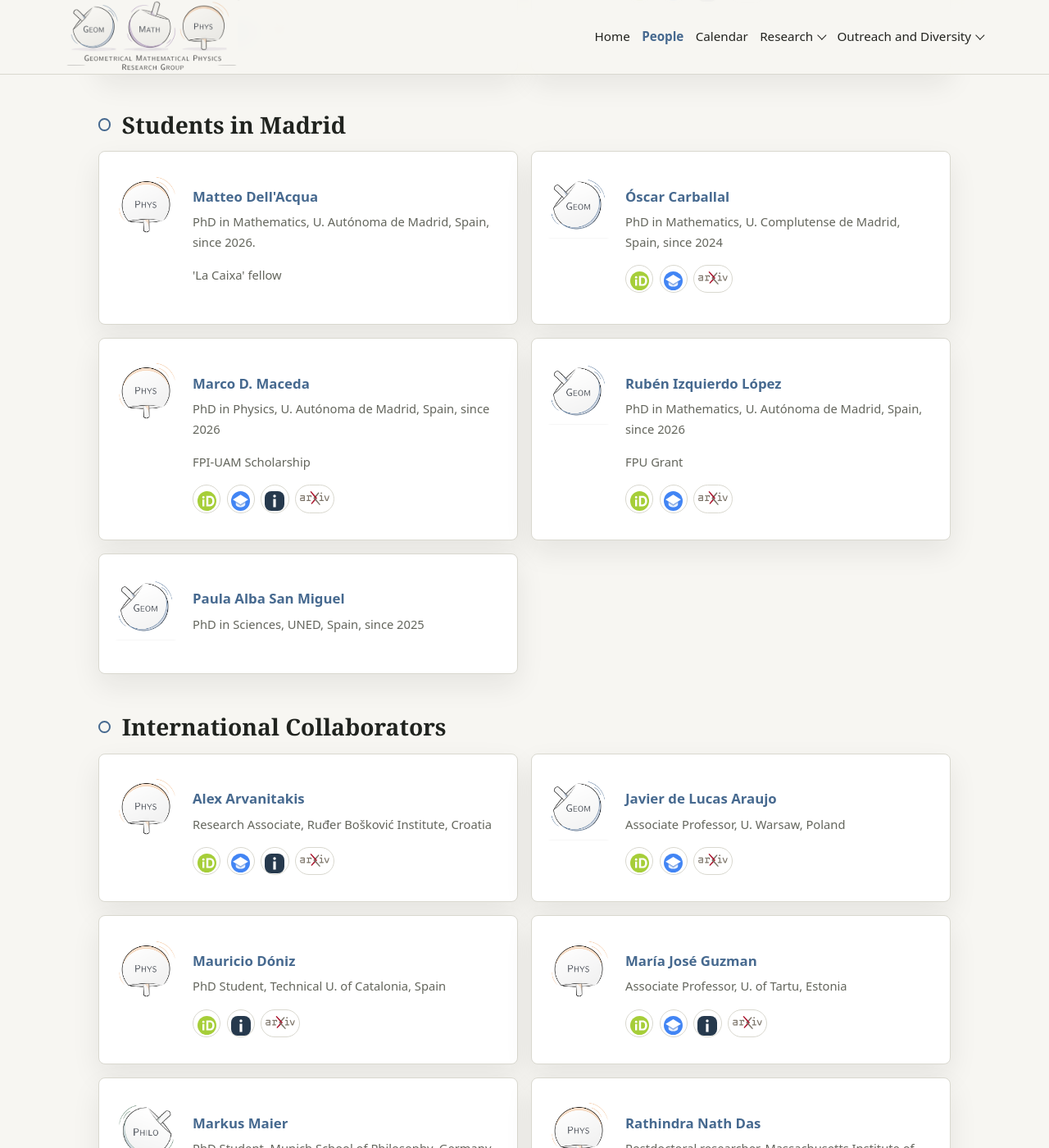
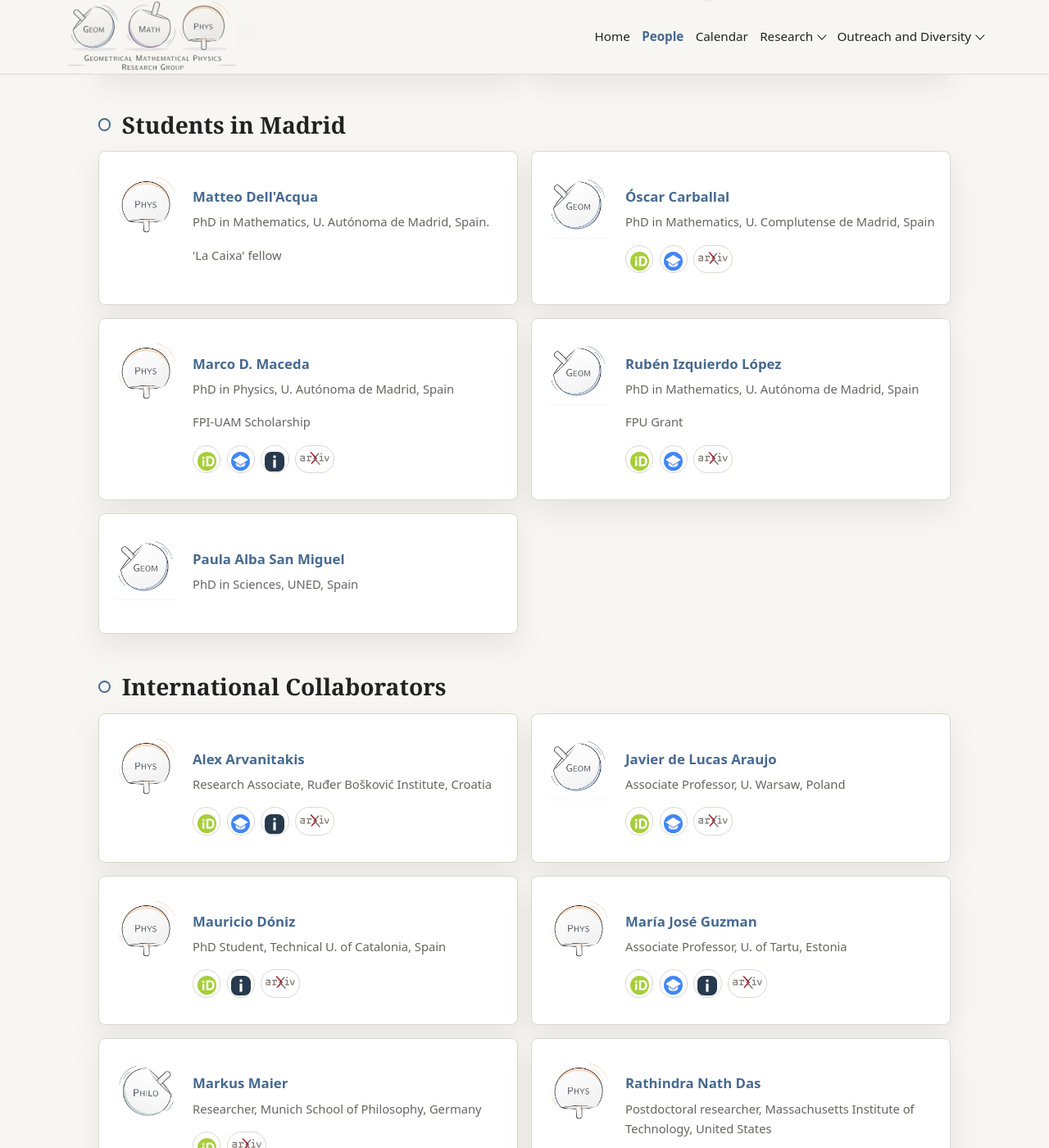
Before and after one commit to GeomMPhys/geommphys.github.io, a Jekyll site: the page built from people.md, in a window 1280 px wide and 1400 px high, scrolled down 2082 px. Shown: the whole window at 82% size. Built offline with Jekyll 4.4.1, drawn with Linux system fonts in a browser that asks for light colours; some of the changed text lies outside the part shown.

Commit message:
vero's changes

```diff
--- a/_data/outreach.yml
+++ b/_data/outreach.yml
@@ -23,7 +23,7 @@
 
 activities:
   - title: "La Noche Europea de los investigadores"
-    people: [veronica-errasti-diez, manuel-lainz, ruben-izquierdo-lopez, marco-maceda, matteo-dellacqua]
+    people: [manuel-lainz, marco-maceda, matteo-dellacqua, ruben-izquierdo-lopez, veronica-errasti-diez]
     kind: stand
     work_title: "Estación de Física y Matemáticas: Juegos para entender el universo"
     venue: "Círculo de Bellas Artes, Madrid, Spain"
@@ -37,6 +37,8 @@ activities:
     work_title: "Mecánica Cuántica para profanAs"
     venue: "Vitoria-Gasteiz, Spain"
     date: 2026-05-20
+    links:
+      - { label: "Pint of Science event page", url: "https://pintofscience.es/event/neandertales-y-mecanica-cuantica/" }
 
   - title: "\"CERN field notes\" for Iberian Strings 2026"
     people: [saskia-demulder]
--- a/_data/people.yml
+++ b/_data/people.yml
@@ -140,14 +140,14 @@ students_madrid:
   - id: matteo-dellacqua
     name: "Matteo Dell'Acqua"
     photo: "/assets/images/people-icons/physics_icon.png"
-    role: "PhD in Mathematics, U. Autónoma de Madrid, Spain, since 2026."
+    role: "PhD in Mathematics, U. Autónoma de Madrid, Spain."
     funding: "'La Caixa' fellow"
     research: " "
 
   - id: oscar-carballal
     name: "Óscar Carballal"
     photo: "/assets/images/people-icons/geom_icon.png"
-    role: "PhD in Mathematics, U. Complutense de Madrid, Spain, since 2024"
+    role: "PhD in Mathematics, U. Complutense de Madrid, Spain"
     profiles:
       - type: "orcid"
         url: "https://orcid.org/0009-0001-6659-744X"
@@ -157,7 +157,7 @@ students_madrid:
   - id: marco-maceda
     name: "Marco D. Maceda"
     photo: "/assets/images/people-icons/physics_icon.png"
-    role: "PhD in Physics, U. Autónoma de Madrid, Spain, since 2026"
+    role: "PhD in Physics, U. Autónoma de Madrid, Spain"
     funding: "FPI-UAM Scholarship"
     profiles:
       - type: "orcid"
@@ -173,7 +173,7 @@ students_madrid:
   - id: ruben-izquierdo-lopez
     name: "Rubén Izquierdo López"
     photo: "/assets/images/people-icons/geom_icon.png"
-    role: "PhD in Mathematics, U. Autónoma de Madrid, Spain, since 2026"
+    role: "PhD in Mathematics, U. Autónoma de Madrid, Spain"
     funding: "FPU Grant"
     profiles:
       - type: "orcid"
@@ -186,7 +186,7 @@ students_madrid:
   - id: paula-alba-san-miguel
     name: "Paula Alba San Miguel"
     photo: "/assets/images/people-icons/geom_icon.png"
-    role: "PhD in Sciences, UNED, Spain, since 2025"
+    role: "PhD in Sciences, UNED, Spain"
     research: " "
 
 international_collaborators:
@@ -237,7 +237,7 @@ international_collaborators:
   - id: markus-maier
     name: "Markus Maier"
     photo: "/assets/images/people-icons/philo_icon.png"
-    role: "PhD Student, Munich School of Philosophy, Germany"
+    role: "Researcher, Munich School of Philosophy, Germany"
     profiles:
       - type: "orcid"
         url: "https://orcid.org/0000-0003-1854-9416"
```
Also changed, not shown: _data/group_meetings.yml (added, +24 -0 lines), _includes/calendar.html (+6 -1 lines), _includes/ics-events.html (+14 -1 lines), bin/validate_data.rb (+13 -0 lines), calendar.md (+2 -2 lines), README.md, 1 other file.
